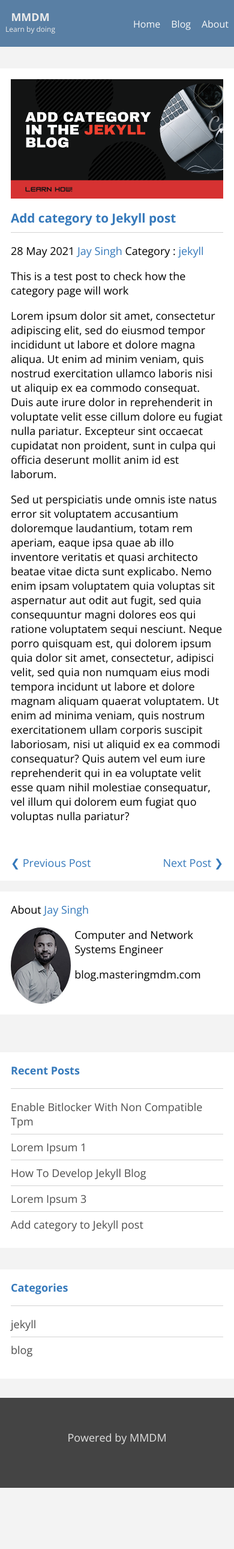
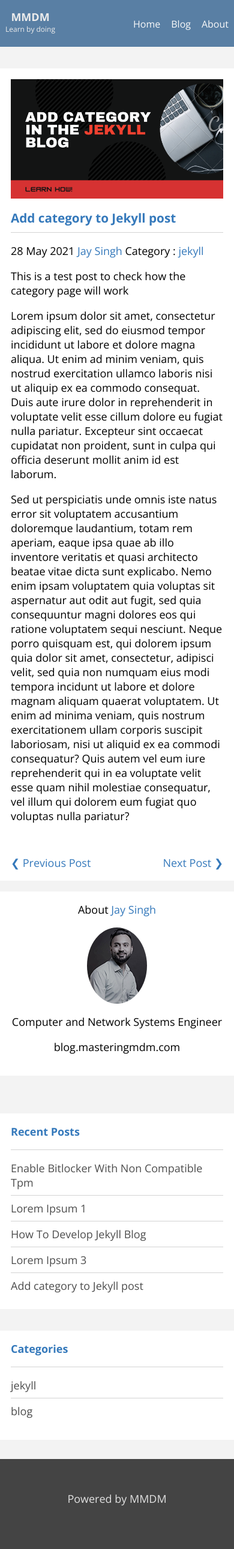
Before and after one commit to jays1ngh/jays1ngh.github.io, a Jekyll site: the page built from _posts/2021-06-11-Add-Category-In-Jekyll.md, in a window 390 px wide. Shown: the whole page at 60% size. Built offline with Jekyll 4.4.1, drawn with Linux system fonts in a browser that asks for light colours; before the commit the page ends 2480 px from its top, so only the background shows below that.

Commit message:
updated media query

```diff
--- a/_sass/main.scss
+++ b/_sass/main.scss
@@ -539,6 +539,28 @@ nav a:focus {
   .sidebar-main {
     margin-bottom: 3.5em;
   }
+
+  .post-author {
+    text-align: center;
+  }
+
+  .author-info-detailed {
+    flex-direction: column;
+    justify-content: center;
+  }
+
+  .post-author-media {
+    width: 100%;
+    margin-bottom: 1em;
+  }
+
+  .post-author-image {
+    margin: 0 auto;
+  }
+
+  .author-info-brief {
+    width: 100%;
+  }
 }
 
 @media (min-width: 391px) and (max-width: 899px) {
```
